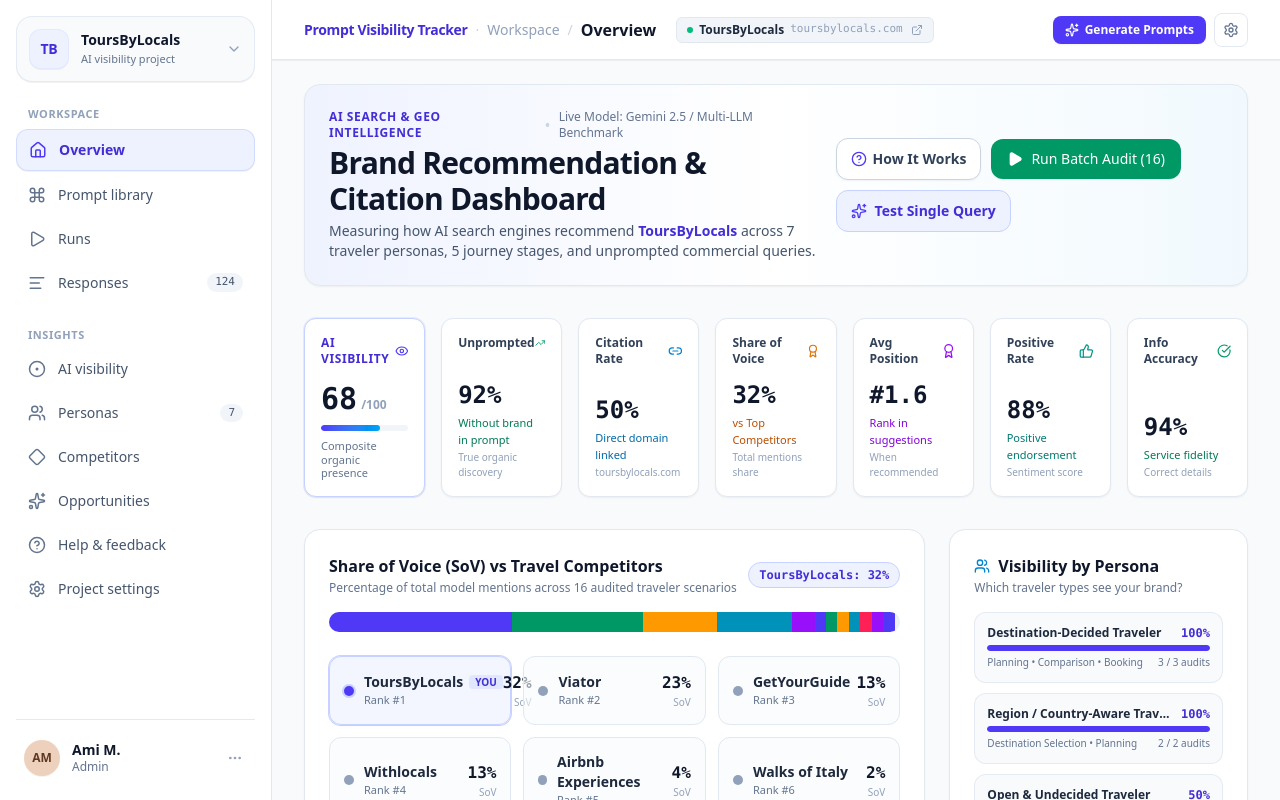
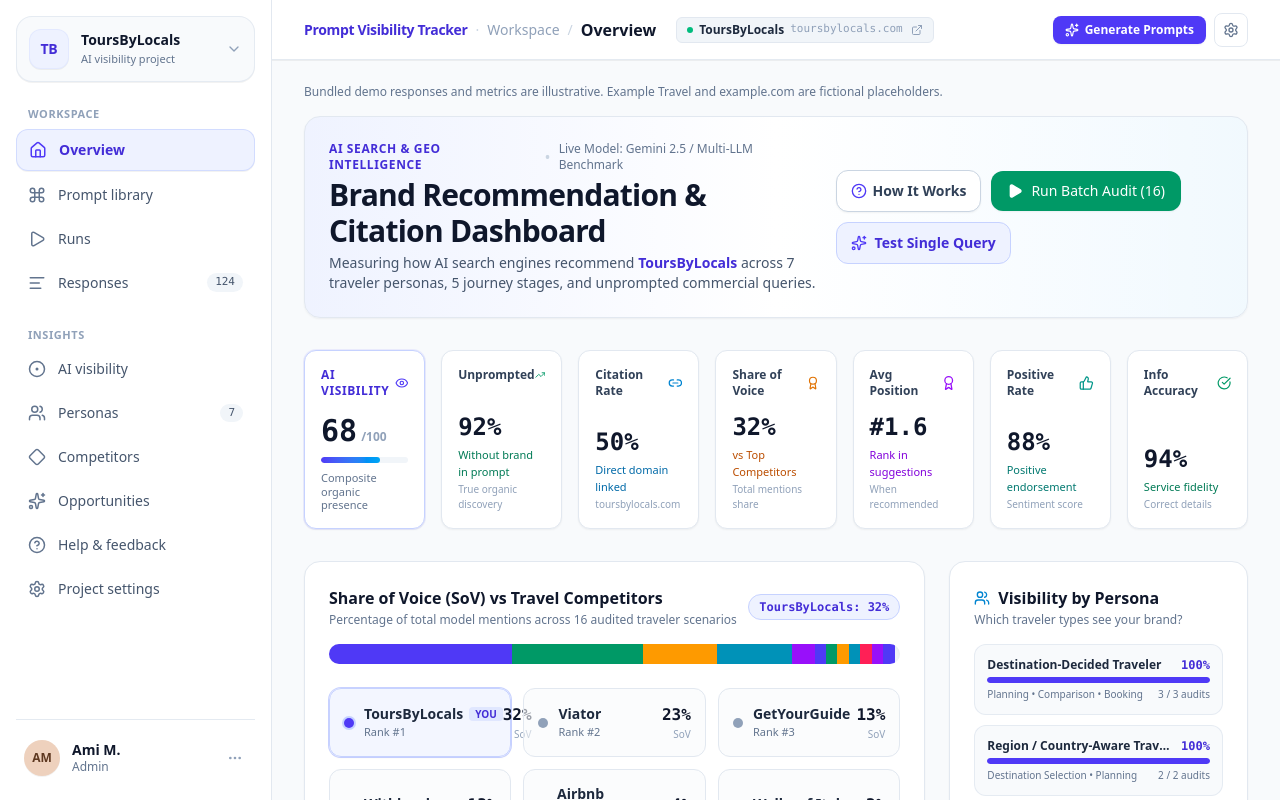
Before and after one commit to Ami55/Prompt-Visibility-Tracker, a React (Vite) app: page / in a window 1280 px wide. Shown: the top 800 px of the page. Built offline with nearby package versions, Linux system fonts and the light colour scheme.

Commit message:
Use neutral tracker defaults in src/App.tsx

```diff
--- a/src/App.tsx
+++ b/src/App.tsx
@@ -256,6 +256,7 @@
 
         {/* Main Content */}
         <main className="flex-1 max-w-7xl w-full mx-auto px-4 sm:px-6 lg:px-8 pt-6 pb-12">
+          <p className="mb-4 text-xs text-slate-500">Bundled demo responses and metrics are illustrative. Example Travel and example.com are fictional placeholders.</p>
           {(activeTab === 'overview' || activeTab === 'dashboard') && (
             <DashboardTab
               metrics={metrics}
```
